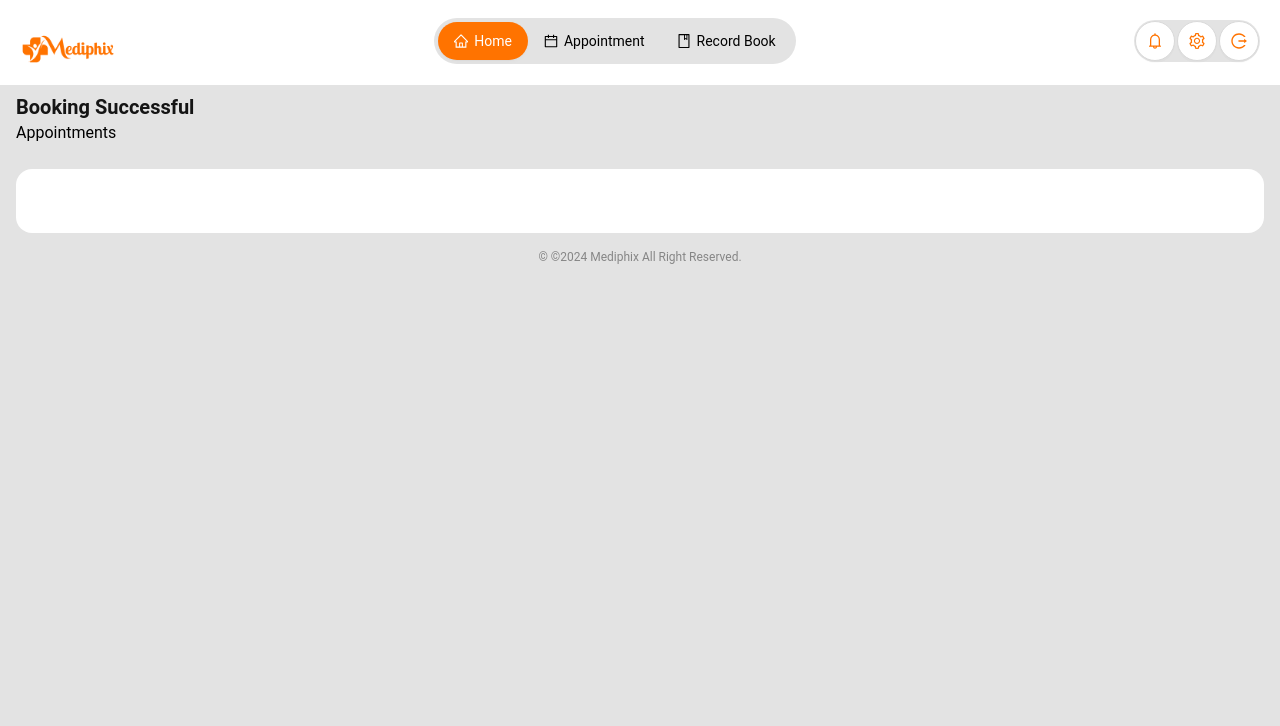
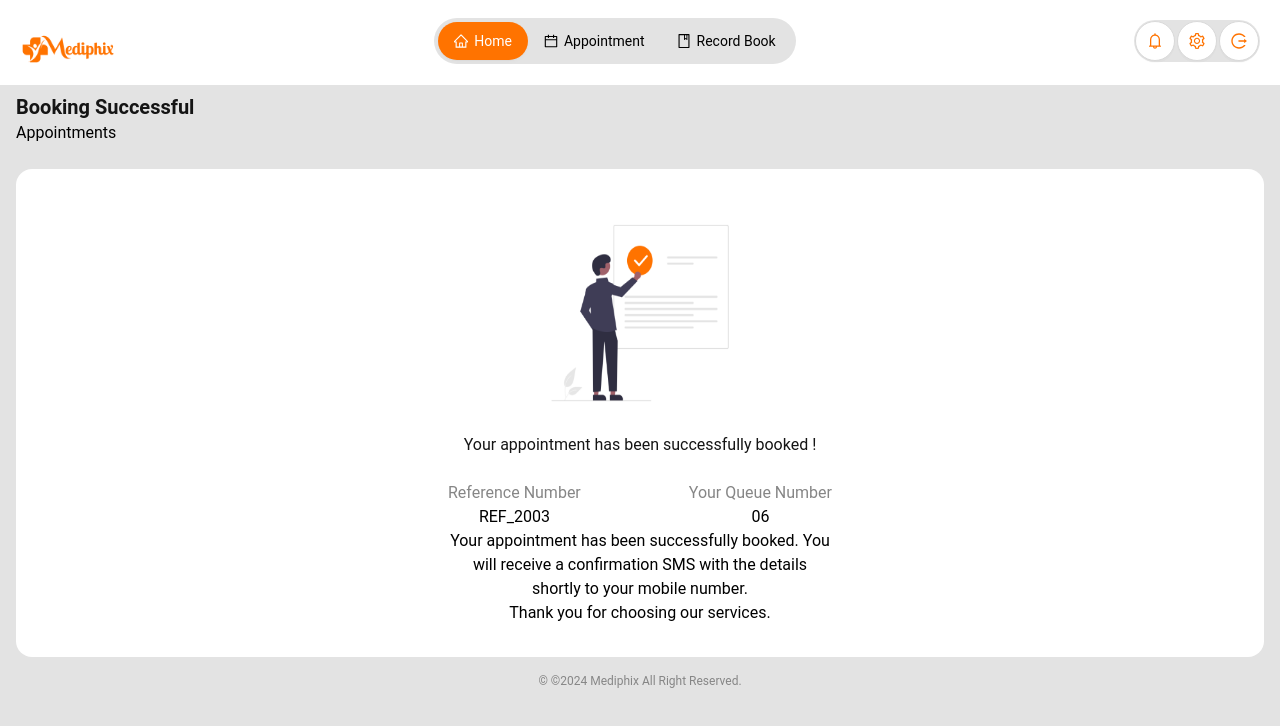
Before and after one commit to PlazerDev/mediphix-frontend, a React (Vite) app: page /patient/appoinment/appointmentsuccessful in a window 1280 px wide. Shown: the top 726 px of the page. Built offline with nearby package versions, Linux system fonts and the light colour scheme.

Commit message:
Create appointment successful UI

```diff
--- a/src/components/patient/appointment/AppointmentSuccessful.tsx
+++ b/src/components/patient/appointment/AppointmentSuccessful.tsx
@@ -1,5 +1,6 @@
 import Footer from "./../../Footer";
 import PatientNavigation from "../navigation/PatientNavigation";
+import BookingSuccessful from "./../../../assets/images/patient/appoinment/BookingSuccessful.png";
 
 const AppointmentSuccessful = () => {
   return (
@@ -7,12 +8,49 @@ const AppointmentSuccessful = () => {
       <div>
         <PatientNavigation />
         <div className="mt-2 ml-4">
-        <p className="font-Roboto font-[700] text-xl text-[#151515]">Booking Successful</p>
+          <p className="font-Roboto font-[700] text-xl text-[#151515]">
+            Booking Successful
+          </p>
           <p className="mb-6">Appointments</p>
         </div>
 
         <div className="ml-4 mr-4 p-8 bg-[#ffffff] rounded-[16px] ">
-
+          <div className="flex flex-col justify-center items-center">
+            <img
+              className="w-60 h-56 mb-2"
+              src={BookingSuccessful}
+              alt="BookingSuccessful"
+            />
+            <div className=" flex text-center justify-center">
+              <div className="w-96 ">
+                <p className="text-[#151515] mb-6">
+                  Your appointment has been successfully booked !
+                </p>
+                <div className="flex justify-between">
+                  <div>
+                <p className="text-[#868686]">
+                Reference Number
+                </p>
+                <p>
+                REF_2003
+                </p>
+                </div>
+                <div>
+                <p className="text-[#868686]">
+                Your Queue Number
+                </p>
+                <p>
+                06
+                </p>
+                </div>
+                </div>
+                <p>
+                  Your appointment has been successfully booked. You will receive a confirmation SMS with the details shortly to your mobile number.
+                </p>
+                <p>Thank you for choosing our services.</p>
+              </div>
+            </div>
+          </div>
         </div>
 
         <div>
@@ -23,5 +61,4 @@ const AppointmentSuccessful = () => {
   );
 };
 
-
-export default AppointmentSuccessful
+export default AppointmentSuccessful;
```
Also changed, not shown: src/assets/images/patient/appoinment/BookingSuccessful.png (added). Lines whose indentation alone changed are shown as unchanged.
